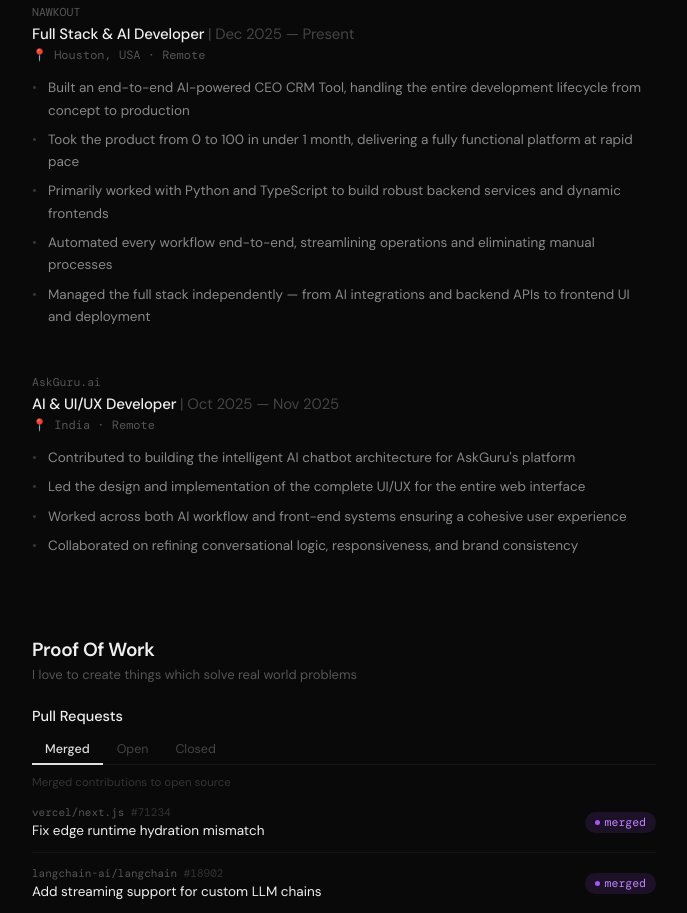
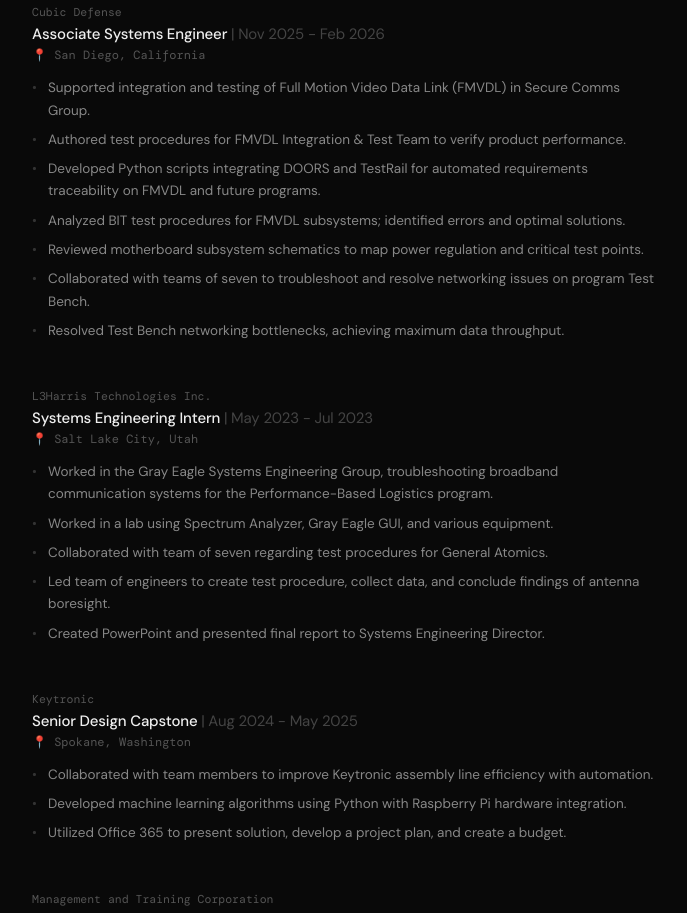
Before and after one commit to zpetrogeorge1/-my_portfolio, a React (Vite) app: page / in a window 1280 px wide. Shown: the part 1560-2473 px from the top of the page, without its empty margins (296-983 px from the left). Built offline with nearby package versions, Linux system fonts and the light colour scheme.

Commit message:
Changed introduction section

```diff
--- a/src/data/index.js
+++ b/src/data/index.js
@@ -24,30 +24,57 @@
 
 export const experiences = [
   {
-    company: "NAWKOUT",
-    url: "https://nawkout.com",
-    role: "Full Stack & AI Developer",
-    period: "Dec 2025 — Present",
-    location: "Houston, USA · Remote",
+    company: "Cubic Defense",
+    url: "https://www.cubic.com/defense",
+    role: "Associate Systems Engineer",
+    period: "Nov 2025 - Feb 2026",
+    location: "San Diego, California",
     bullets: [
-      "Built an end-to-end AI-powered CEO CRM Tool, handling the entire development lifecycle from concept to production",
-      "Took the product from 0 to 100 in under 1 month, delivering a fully functional platform at rapid pace",
-      "Primarily worked with Python and TypeScript to build robust backend services and dynamic frontends",
-      "Automated every workflow end-to-end, streamlining operations and eliminating manual processes",
-      "Managed the full stack independently — from AI integrations and backend APIs to frontend UI and deployment",
+      "Supported integration and testing of Full Motion Video Data Link (FMVDL) in Secure Comms Group.",
+      "Authored test procedures for FMVDL Integration & Test Team to verify product performance.",
+      "Developed Python scripts integrating DOORS and TestRail for automated requirements traceability on FMVDL and future programs.",
+      "Analyzed BIT test procedures for FMVDL subsystems; identified errors and optimal solutions.",
+      "Reviewed motherboard subsystem schematics to map power regulation and critical test points.",
+      "Collaborated with teams of seven to troubleshoot and resolve networking issues on program Test Bench.",
+      "Resolved Test Bench networking bottlenecks, achieving maximum data throughput.",
     ],
   },
   {
-    company: "AskGuru.ai",
-    url: "https://askguru-six.vercel.app/",
-    role: "AI & UI/UX Developer",
-    period: "Oct 2025 — Nov 2025",
-    location: "India · Remote",
+    company: "L3Harris Technologies Inc.",
+    url: "https://www.l3harris.com/",
+    role: "Systems Engineering Intern",
+    period: "May 2023 - Jul 2023",
+    location: "Salt Lake City, Utah",
     bullets: [
-      "Contributed to building the intelligent AI chatbot architecture for AskGuru's platform",
-      "Led the design and implementation of the complete UI/UX for the entire web interface",
-      "Worked across both AI workflow and front-end systems ensuring a cohesive user experience",
-      "Collaborated on refining conversational logic, responsiveness, and brand consistency",
+      "Worked in the Gray Eagle Systems Engineering Group, troubleshooting broadband communication systems for the Performance-Based Logistics program.",
+      "Worked in a lab using Spectrum Analyzer, Gray Eagle GUI, and various equipment.",
+      "Collaborated with team of seven regarding test procedures for General Atomics.",
+      "Led team of engineers to create test procedure, collect data, and conclude findings of antenna boresight.",
+      "Created PowerPoint and presented final report to Systems Engineering Director.",
+    ],
+  },
+  {
+    company: "Keytronic",
+    url: "https://www.keytronic.com/",
+    role: "Senior Design Capstone",
+    period: "Aug 2024 - May 2025",
+    location: "Spokane, Washington",
+    bullets: [
+      "Collaborated with team members to improve Keytronic assembly line efficiency with automation.",
+      "Developed machine learning algorithms using Python with Raspberry Pi hardware integration.",
+      "Utilized Office 365 to present solution, develop a project plan, and create a budget.",
+    ],
+  },
+  {
+    company: "Management and Training Corporation",
+    url: "https://www.mtctrains.com/",
+    role: "Intern",
+    period: "Jun 2024 - Aug 2025",
+    location: "Centerville, Utah",
+    bullets: [
+      "Led the design and implementation of a student app user interface.",
+      "Collaborated with cross-functioning teams to align company requirements with technical constraints.",
+      "Managed project timeline to meet deadlines and present final report to company executives.",
     ],
   },
 ];
```
